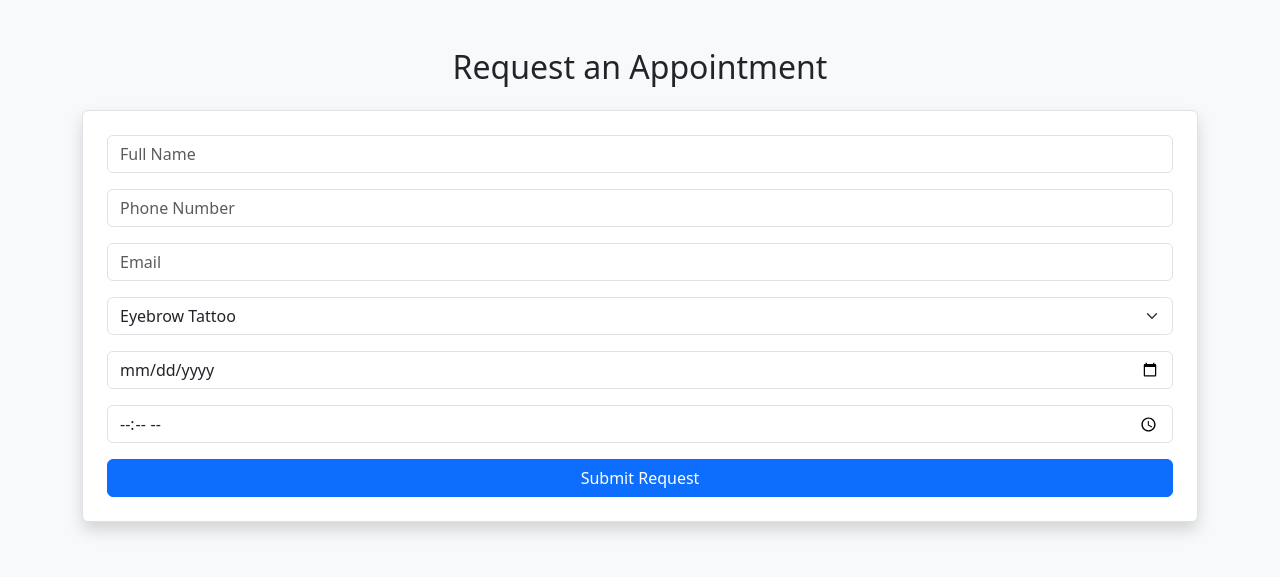
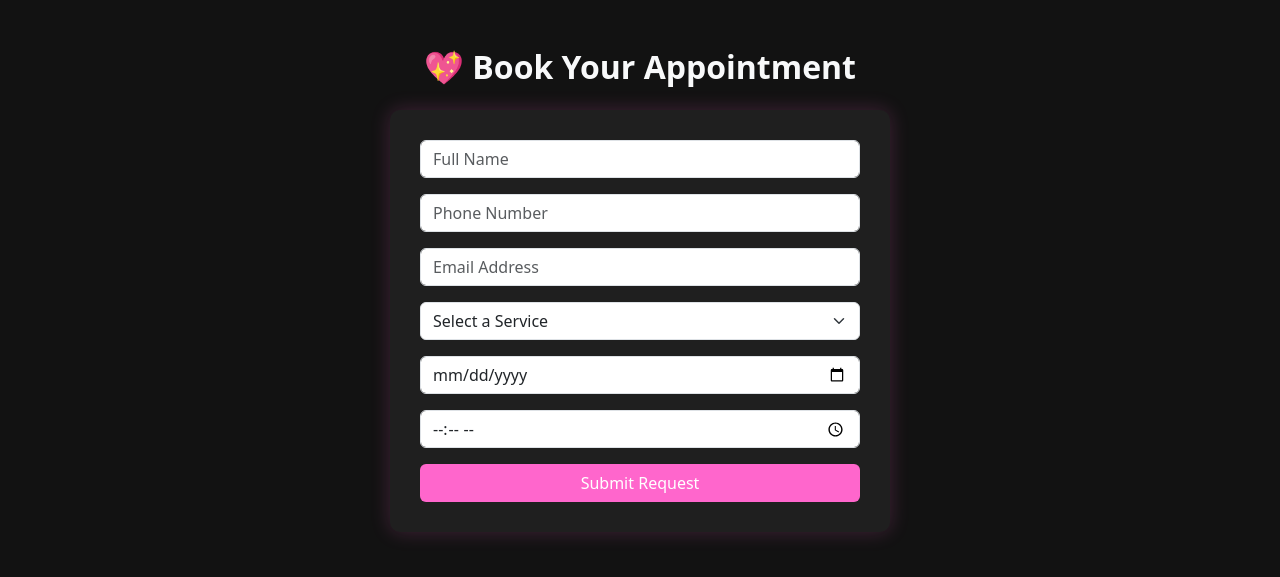
Before and after one commit to Wiles111/EH41, a Flask app: page /client in a window 1280 px wide. Shown: the top 577 px of the page. Run offline with Flask 3, Linux system fonts and the light colour scheme.

Commit message:
Update index.html

```diff
--- a/templates/index.html
+++ b/templates/index.html
@@ -1,24 +1,49 @@
+
 <!DOCTYPE html>
-<html>
+<html lang="en">
 <head>
+    <meta charset="UTF-8">
     <title>Book Appointment</title>
     <link href="https://cdn.jsdelivr.net/npm/bootstrap@5.3.3/dist/css/bootstrap.min.css" rel="stylesheet">
+    <style>
+        body {
+            background-color: #121212;
+            color: #f8f9fa;
+        }
+        .form-container {
+            background-color: #1f1f1f;
+            padding: 30px;
+            border-radius: 10px;
+            max-width: 500px;
+            margin: auto;
+            box-shadow: 0 0 20px rgba(255, 102, 204, 0.2);
+        }
+        .btn-pink {
+            background-color: #ff66cc;
+            color: white;
+        }
+        .btn-pink:hover {
+            background-color: #ff3399;
+        }
+    </style>
 </head>
-<body class="bg-light">
+<body>
     <div class="container mt-5">
-    <h2 class="text-center mb-4">Request an Appointment</h2>
-    <form action="/submit" method="post" class="p-4 border bg-white shadow rounded">
+        <h2 class="text-center fw-bold mb-4">💖 Book Your Appointment</h2>
+        <div class="form-container">
+            <form action="/submit" method="post">
                 <div class="mb-3">
-            <input name="name" class="form-control" placeholder="Full Name" required>
+                    <input name="name" type="text" class="form-control" placeholder="Full Name" required>
                 </div>
                 <div class="mb-3">
-            <input name="phone" class="form-control" placeholder="Phone Number" required>
+                    <input name="phone" type="text" class="form-control" placeholder="Phone Number" required>
                 </div>
                 <div class="mb-3">
-            <input name="email" class="form-control" placeholder="Email">
+                    <input name="email" type="email" class="form-control" placeholder="Email Address">
                 </div>
                 <div class="mb-3">
-            <select name="service" class="form-select">
+                    <select name="service" class="form-select" required>
+                        <option disabled selected>Select a Service</option>
                         <option value="Eyebrow Tattoo">Eyebrow Tattoo</option>
                         <option value="Lip Filler">Lip Filler</option>
                         <option value="Eyelash Extensions">Eyelash Extensions</option>
@@ -30,8 +55,9 @@
                 <div class="mb-3">
                     <input name="time" type="time" class="form-control" required>
                 </div>
-        <button type="submit" class="btn btn-primary w-100">Submit Request</button>
+                <button type="submit" class="btn btn-pink w-100">Submit Request</button>
             </form>
+        </div>
     </div>
 </body>
 </html>
```
Lines whose indentation alone changed are shown as unchanged.
